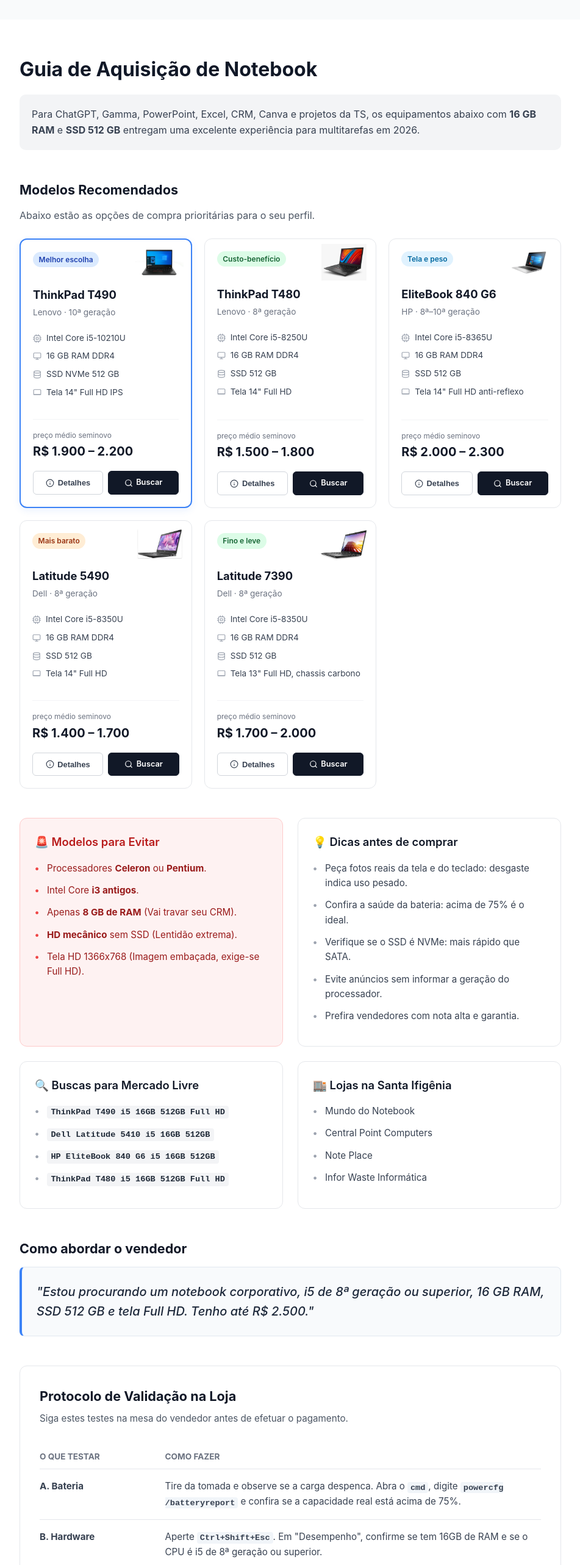
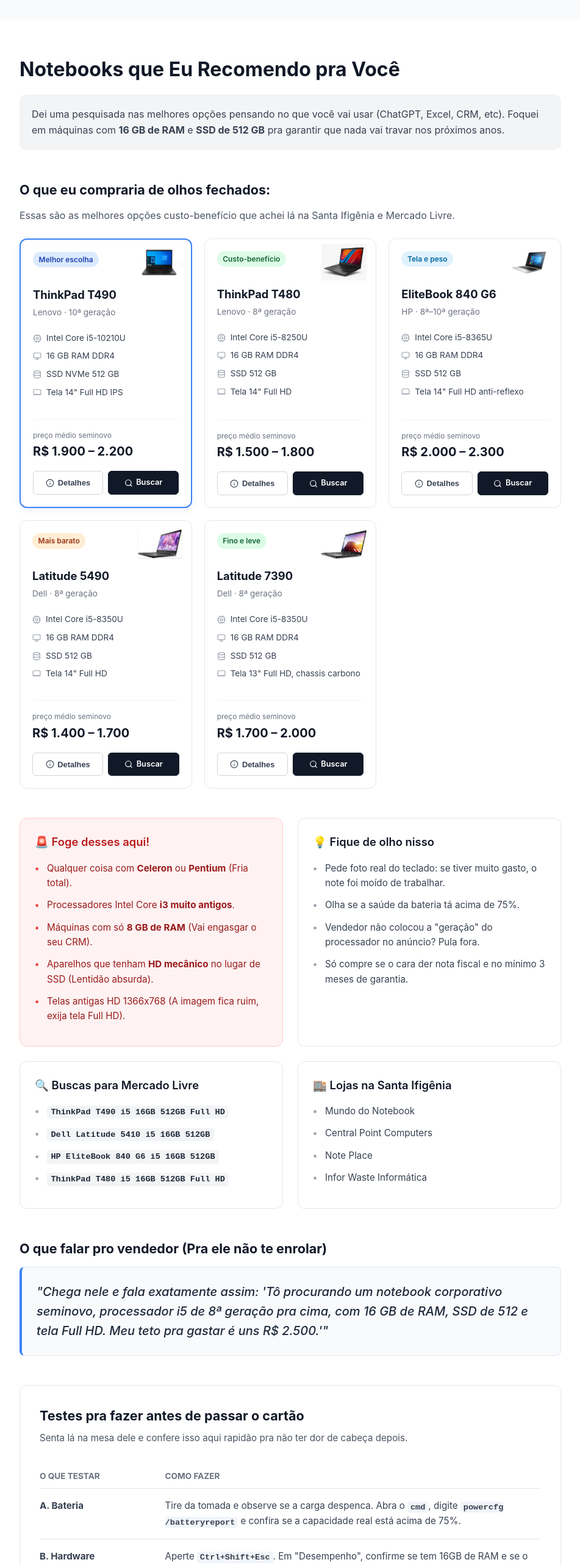
Before and after one commit to Redgrupos/tadeu, a React (Vite) app: page / in a window 1280 px wide. Shown: the top 2566 px of the page at 61% size, without its empty margins (164-1115 px from the left). Built offline with nearby package versions, Linux system fonts and the light colour scheme; a web font is replaced by a local one.

Commit message:
style: humaniza os textos para tirar a cara de IA

```diff
--- a/src/App.jsx
+++ b/src/App.jsx
@@ -17,9 +17,9 @@ const quickCards = [
     searchQuery: "Notebook Lenovo ThinkPad T490 i5 16gb 512gb",
     image: "/images/t490.png",
     details: {
-      summary: "O T490 é a evolução direta do T480. Ele é um pouco mais fino, leve e traz processadores mais recentes, mantendo o excelente teclado da linha ThinkPad.",
-      goodFor: ["Multitarefa pesada (Muitas abas abertas)", "Planilhas complexas no Excel", "Apresentações e uso de CRMs web", "Uso corporativo intenso diário"],
-      badFor: ["Jogos modernos ou pesados", "Edição de vídeo em 4K", "Renderização 3D complexa"]
+      summary: "Na minha opinião, essa é a melhor máquina hoje. Ele é fino, super leve e o teclado é maravilhoso pra digitar o dia todo.",
+      goodFor: ["Abrir milhões de abas sem travar", "Planilhas pesadonas no Excel", "Apresentações e uso de CRMs web", "Levar pra cima e pra baixo sem pesar"],
+      badFor: ["Jogos de última geração", "Edição de vídeo em 4K"]
     }
   },
   {
@@ -37,9 +37,9 @@ const quickCards = [
     searchQuery: "Notebook Lenovo ThinkPad T480 i5 16gb 512gb",
     image: "/images/t480.png",
     details: {
-      summary: "Conhecido como o 'tanque de guerra' corporativo. É uma máquina extremamente robusta, muito fácil de dar manutenção e trocar peças.",
-      goodFor: ["Estudos e rotinas de escritório", "Trabalhos longos de digitação", "Pessoas desastradas (muito resistente)"],
-      badFor: ["Jogos pesados", "Quem busca design muito fino ou moderno"]
+      summary: "Esse é o famoso 'tanque de guerra'. É uma máquina bruta, que dura a vida inteira e se um dia der defeito, é super barato de arrumar.",
+      goodFor: ["Trabalhos longos de digitação", "Bater de um lado pro outro", "Economizar uma grana no conserto"],
+      badFor: ["Jogos pesados", "Quem liga muito pra estética (ele é mais rústico)"]
     }
   },
   {
@@ -57,9 +57,9 @@ const quickCards = [
     searchQuery: "Notebook HP EliteBook 840 G6 i5 16gb 512gb",
     image: "/images/elitebook.png",
     details: {
-      summary: "A linha EliteBook da HP tem um acabamento impecável em alumínio que lembra os MacBooks. É leve, elegante e tem uma tela de muita qualidade.",
-      goodFor: ["Reuniões com clientes (Visual Premium)", "Transporte constante (Mochila)", "Longas horas de tela (Anti-reflexo)"],
-      badFor: ["Jogos pesados", "Ambientes de poeira ou sujeira (arranha mais fácil que plástico)"]
+      summary: "Esse aqui é pra tirar onda na reunião. Tem um acabamento em alumínio que parece MacBook e a tela é sensacional pra quem fica horas no PC.",
+      goodFor: ["Reuniões com clientes (Visual bem Premium)", "Longas horas de tela (Cansa menos o olho)"],
+      badFor: ["Jogos pesados", "Ambientes com muita sujeira (o alumínio arranha mais que plástico)"]
     }
   },
   {
@@ -77,9 +77,9 @@ const quickCards = [
     searchQuery: "Notebook Dell Latitude 5490 i5 16gb 512gb",
     image: "/images/latitude5490.png",
     details: {
-      summary: "O 5490 é a escolha segura para economizar. Não é a máquina mais bonita ou fina, mas seu processador e memória entregam a mesma velocidade das outras.",
-      goodFor: ["Orçamentos curtos", "Uso básico a intermediário (Word, Excel, Web)", "Escritórios fixos (Pouco transporte)"],
-      badFor: ["Jogos", "Quem se importa com design premium"]
+      summary: "A escolha segura pra gastar pouco. Ele não é o mais bonito da turma, mas tem o mesmo motor (processador) dos outros e dá conta do recado tranquilo.",
+      goodFor: ["Orçamentos mais apertados", "Uso do dia a dia (Word, Excel, Web)", "Deixar mais fixo na mesa"],
+      badFor: ["Jogar", "Quem se importa com design fininho"]
     }
   },
   {
@@ -97,9 +97,9 @@ const quickCards = [
     searchQuery: "Notebook Dell Latitude 7390 i5 16gb 512gb",
     image: "/images/latitude7390.png",
     details: {
-      summary: "O diferencial aqui é o tamanho: tem tela de 13 polegadas, bordas finíssimas e material resistente. Quase não se sente o peso dele na bolsa.",
-      goodFor: ["Levar em voos e viagens curtas", "Transporte urbano diário de transporte público", "Vendedores externos"],
-      badFor: ["Pessoas com visão ruim (tela menor)", "Uso 100% fixo na mesa sem monitor externo"]
+      summary: "O grande truque desse é o tamanho: ele é pequenininho (13 polegadas) e quase não faz peso na bolsa. Ótimo pra quem vive na rua visitando cliente.",
+      goodFor: ["Levar em viagem e avião", "Andar o dia todo com ele na mochila", "Vendedores externos"],
+      badFor: ["Quem precisa de tela grande pra enxergar melhor", "Ficar 100% do tempo no escritório sem ligar num monitor maior"]
     }
   }
 ];
@@ -141,17 +141,17 @@ function App() {
 
         <section className="intro-block" style={{marginBottom: '3rem'}}>
           <h1 style={{fontSize: '2rem', fontWeight: '700', marginBottom: '1rem', color: '#111827'}}>
-            Guia de Aquisição de Notebook
+            Notebooks que Eu Recomendo pra Você
           </h1>
           <div className="context-box" style={{backgroundColor: '#f3f4f6', padding: '1.25rem', borderRadius: '10px', color: '#374151'}}>
-            <p>Para ChatGPT, Gamma, PowerPoint, Excel, CRM, Canva e projetos da TS, os equipamentos abaixo com <strong>16 GB RAM</strong> e <strong>SSD 512 GB</strong> entregam uma excelente experiência para multitarefas em 2026.</p>
+            <p>Dei uma pesquisada nas melhores opções pensando no que você vai usar (ChatGPT, Excel, CRM, etc). Foquei em máquinas com <strong>16 GB de RAM</strong> e <strong>SSD de 512 GB</strong> pra garantir que nada vai travar nos próximos anos.</p>
           </div>
         </section>
 
         {/* Modelos Recomendados */}
         <section className="quick-guide-section" style={{marginBottom: '3rem'}}>
-          <h2 className="section-title">Modelos Recomendados</h2>
-          <p style={{marginBottom: '1.5rem', color: '#4b5563'}}>Abaixo estão as opções de compra prioritárias para o seu perfil.</p>
+          <h2 className="section-title">O que eu compraria de olhos fechados:</h2>
+          <p style={{marginBottom: '1.5rem', color: '#4b5563'}}>Essas são as melhores opções custo-benefício que achei lá na Santa Ifigênia e Mercado Livre.</p>
 
           <div className="quick-cards-grid">
             {quickCards.map((card) => (
@@ -192,24 +192,23 @@ function App() {
         {/* Grade de Cards Auxiliares */}
         <div className="aux-cards-grid">
           <div className="aux-card avoid-card">
-            <h3 className="aux-card-title danger-text">🚨 Modelos para Evitar</h3>
+            <h3 className="aux-card-title danger-text">🚨 Foge desses aqui!</h3>
             <ul className="aux-list">
-              <li>Processadores <strong>Celeron</strong> ou <strong>Pentium</strong>.</li>
-              <li>Intel Core <strong>i3 antigos</strong>.</li>
-              <li>Apenas <strong>8 GB de RAM</strong> (Vai travar seu CRM).</li>
-              <li><strong>HD mecânico</strong> sem SSD (Lentidão extrema).</li>
-              <li>Tela HD 1366x768 (Imagem embaçada, exige-se Full HD).</li>
+              <li>Qualquer coisa com <strong>Celeron</strong> ou <strong>Pentium</strong> (Fria total).</li>
+              <li>Processadores Intel Core <strong>i3 muito antigos</strong>.</li>
+              <li>Máquinas com só <strong>8 GB de RAM</strong> (Vai engasgar o seu CRM).</li>
+              <li>Aparelhos que tenham <strong>HD mecânico</strong> no lugar de SSD (Lentidão absurda).</li>
+              <li>Telas antigas HD 1366x768 (A imagem fica ruim, exija tela Full HD).</li>
             </ul>
           </div>
 
           <div className="aux-card tips-card">
-            <h3 className="aux-card-title">💡 Dicas antes de comprar</h3>
+            <h3 className="aux-card-title">💡 Fique de olho nisso</h3>
             <ul className="aux-list">
-              <li>Peça fotos reais da tela e do teclado: desgaste indica uso pesado.</li>
-              <li>Confira a saúde da bateria: acima de 75% é o ideal.</li>
-              <li>Verifique se o SSD é NVMe: mais rápido que SATA.</li>
-              <li>Evite anúncios sem informar a geração do processador.</li>
-              <li>Prefira vendedores com nota alta e garantia.</li>
+              <li>Pede foto real do teclado: se tiver muito gasto, o note foi moído de trabalhar.</li>
+              <li>Olha se a saúde da bateria tá acima de 75%.</li>
+              <li>Vendedor não colocou a "geração" do processador no anúncio? Pula fora.</li>
+              <li>Só compre se o cara der nota fiscal e no mínimo 3 meses de garantia.</li>
             </ul>
           </div>
 
@@ -236,10 +235,10 @@ function App() {
 
         {/* Frase para loja */}
         <section className="phrase-section" style={{marginTop: '3rem', marginBottom: '3rem'}}>
-          <h2 className="section-title">Como abordar o vendedor</h2>
+          <h2 className="section-title">O que falar pro vendedor (Pra ele não te enrolar)</h2>
           <div className="phrase-card">
             <p className="phrase-text">
-              "Estou procurando um notebook corporativo, i5 de 8ª geração ou superior, 16 GB RAM, SSD 512 GB e tela Full HD. Tenho até R$ 2.500."
+              "Chega nele e fala exatamente assim: 'Tô procurando um notebook corporativo seminovo, processador i5 de 8ª geração pra cima, com 16 GB de RAM, SSD de 512 e tela Full HD. Meu teto pra gastar é uns R$ 2.500.'"
             </p>
           </div>
         </section>
@@ -247,9 +246,9 @@ function App() {
         {/* Protocolo de Validação */}
         <section className="checklist-section">
           <div className="protocol-card">
-            <h2 className="section-title" style={{marginBottom: '0.5rem'}}>Protocolo de Validação na Loja</h2>
+            <h2 className="section-title" style={{marginBottom: '0.5rem'}}>Testes pra fazer antes de passar o cartão</h2>
             <p style={{marginBottom: '1.5rem', color: '#4b5563', fontSize: '0.95rem'}}>
-              Siga estes testes na mesa do vendedor antes de efetuar o pagamento.
+              Senta lá na mesa dele e confere isso aqui rapidão pra não ter dor de cabeça depois.
             </p>
 
             <table className="gpt-table">
@@ -288,40 +287,43 @@ function App() {
         {/* --- CUIDADOS NA LOJA (FAQ) --- */}
         <section className="faq-section" style={{marginTop: '3rem', marginBottom: '3rem'}}>
           <div className="section-title" style={{ marginBottom: '1.5rem' }}>
-            <span className="section-icon">🛡️</span> Dicas Rápidas: Como não ser enganado
+            <span className="section-icon">🛡️</span> Como os caras tentam te enrolar na loja
           </div>
 
           <div className="faq-container">
             <details className="faq-item">
               <summary className="faq-question">🔌 O carregador precisa ser o original?</summary>
               <div className="faq-answer">
-                <strong>Sim!</strong> Exija o carregador ORIGINAL da marca. Carregadores "paralelos" (genéricos) podem estragar a bateria a longo prazo. Se a loja só tiver o paralelo, exija um bom desconto para comprar um original depois.
+                <strong>Sim!</strong> Exija o carregador ORIGINAL da marca. Carregadores "paralelos" que eles tentam empurrar vão estragar a bateria a longo prazo. Se ele não tiver o original, peça um bom desconto pra comprar um por fora depois.
               </div>
             </details>
 
             <details className="faq-item">
-              <summary className="faq-question">💾 "Tem 1 TERA de espaço, é melhor?"</summary>
+              <summary className="faq-question">💾 "Leva esse que tem 1 TERA de espaço"</summary>
               <div className="faq-answer">
-                <strong>Cuidado com essa lábia!</strong> Um HD antigo de 1 Tera de espaço deixa o notebook lento. É mil vezes melhor levar um SSD de 512GB (que é absurdamente mais rápido) do que um HD gigante que vai travar o seu trabalho.
+                <strong>Não cai nessa!</strong> O vendedor vai tentar te dar um HD antigo e lerdo só porque ele tem 1 Tera de espaço. É mil vezes melhor levar o SSD de 512GB (que é absurdamente mais rápido) do que um HD gigante que vai fazer seu Word e CRM travarem na hora H.
               </div>
             </details>
 
             <details className="faq-item">
-              <summary className="faq-question">🧾 Qual papel devo sair da loja na mão?</summary>
+              <summary className="faq-question">🧾 Posso sair só com o comprovante do cartão?</summary>
               <div className="faq-answer">
-                Não saia só com o comprovante do cartão. Exija um recibo (com o CNPJ da loja) atestando no papel que você tem no mínimo <strong>3 meses de garantia</strong>. Peça para o vendedor anotar o <strong>Número de Série</strong> do notebook nesse recibo.
+                <strong>Jamais.</strong> Exija um recibo com o CNPJ da loja escrito que você tem no mínimo <strong>3 meses de garantia</strong>. Mande o cara anotar o <strong>Número de Série</strong> do notebook (fica embaixo da máquina) nesse recibo. É sua única prova de compra.
               </div>
             </details>
 
             <details className="faq-item">
-              <summary className="faq-question">✨ Tem um risquinho na tampa, devo desistir?</summary>
+              <summary className="faq-question">✨ Achei um risquinho na tampa, desisto?</summary>
               <div className="faq-answer">
-                <strong>Não necessariamente.</strong> Notebooks corporativos usados costumam ter marcas de uso na parte externa (como marcas de adesivos antigos ou pequenos arranhões na tampa). O que realmente importa é: a tela não pode ter manchas brancas e as teclas precisam estar todas funcionando.
+                <strong>Fica tranquilo.</strong> Esses notes corporativos usados sempre têm um risquinho ou marca de adesivo na tampa, os caras usam eles de qualquer jeito nas empresas. O que importa mesmo é: a tela não pode ter manchas brancas e as teclas tem que estar todas funcionando macias.
               </div>
             </details>
           </div>
         </section>
 
+        <div style={{ textAlign: 'center', marginTop: '3rem', color: '#9ca3af', fontSize: '0.9rem' }}>
+            Montado com carinho e algumas pesquisas na madrugada ☕
+        </div>
       </div>
 
       {/* --- MODAL DE DETALHES --- */}
```
